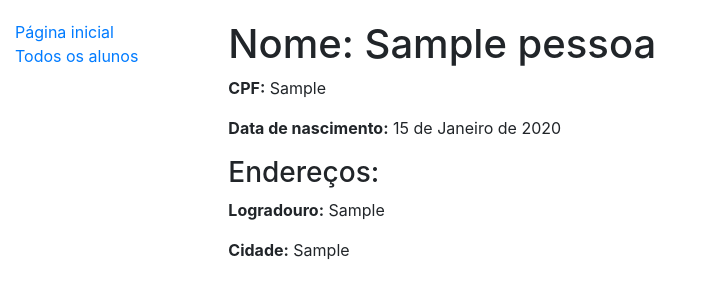
After one commit to denilsonfbar/inst-ensino, a Django app: page /aluno/1 in a window 1280 px wide. The commit adds this page. Shown: the top 300 px of the page, without its empty margins (0-702 px from the left). Run offline with Django 4.2, Linux system fonts and the light colour scheme; tables that the repository leaves empty hold one stand-in row (values such as "Sample post").

Commit message:
Page with detail of alunos

```diff
--- a/academico/models.py
+++ b/academico/models.py
@@ -1,4 +1,5 @@
 from django.db import models
+from django.urls import reverse
 
 class Pessoa(models.Model):
     cpf = models.CharField(max_length=14)
@@ -19,7 +20,11 @@ class Professor(Pessoa):
     registro_funcional = models.CharField(max_length=10)
 
 class Aluno(Pessoa):
-    pass
+
+    """ Retorna a URL para acessar os detalhes deste aluno. """
+    def get_absolute_url(self):
+        return reverse('aluno-detalhes', args=[str(self.id)])
+
 
 class Disciplina(models.Model):
     professor = models.ForeignKey(Professor, on_delete=models.RESTRICT)
--- /dev/null
+++ b/academico/templates/academico/aluno_detail.html
@@ -0,0 +1,14 @@
+{% extends "base.html" %}
+
+{% block content %}
+    <h1>Nome: {{ aluno.nome }}</h1>
+    <p><strong>CPF:</strong> {{ aluno.cpf }}</p>
+    <p><strong>Data de nascimento:</strong> {{ aluno.data_nascimento }}</p>
+
+    <h3>Endereços:</h3>
+        {% for endereco in aluno.endereco_set.all %}
+            <p><strong>Logradouro:</strong> {{ endereco.logradouro }}</p>
+            <p><strong>Cidade:</strong> {{ endereco.cidade }}</p>
+            <br>
+        {% endfor %}</p>
+{% endblock %}
--- a/academico/templates/academico/aluno_list.html
+++ b/academico/templates/academico/aluno_list.html
@@ -7,7 +7,9 @@
         <ul>
             {% for aluno in aluno_list %}
                 <li>
-                    {{aluno.nome}}
+                    <a href="{{ aluno.get_absolute_url }}">
+                        {{aluno.nome}}
+                    </a>
                 </li>
             {% endfor %}
         </ul>
--- a/academico/urls.py
+++ b/academico/urls.py
@@ -4,4 +4,5 @@ from academico import views
 urlpatterns = [
     path('', views.index, name='index'),
     path('alunos/', views.AlunoListView.as_view(), name='alunos'),
+    path('aluno/<int:pk>', views.AlunoDetailView.as_view(), name='aluno-detalhes'),
 ]
--- a/academico/views.py
+++ b/academico/views.py
@@ -27,3 +27,7 @@ def index(request):
 class AlunoListView(generic.ListView):
 
     model = Aluno
+
+class AlunoDetailView(generic.DetailView):
+
+    model = Aluno
```
